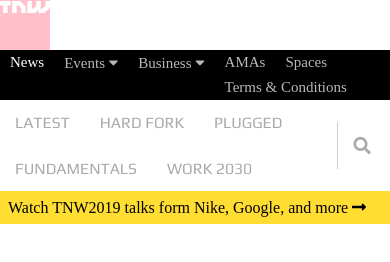
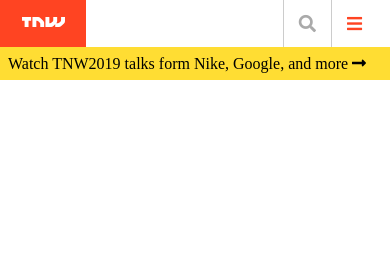
Before and after one commit to moudio/thenextweb_replica, a plain HTML site: page index.html in a window 390 px wide. Drawn offline with nearby package versions, Linux system fonts and the light colour scheme.

Commit message:
Adding media queries for the navigation

```diff
--- a/index.html
+++ b/index.html
@@ -12,6 +12,7 @@
 <body>
     <header>
 <nav>
+    <div class="nav-container">
     <div class="logo">
         <img src="images/tnw-logo.svg" alt="logo">
     </div>
@@ -49,14 +50,16 @@
                             </ul>
                         <ul class="nav-search">
                             <li><a href="#"><i class="fas fa-search"></i></a></li>
+                            <li><a href="#"><i class="fas fa-bars"></i></a></li>
                          </ul>
                 </div>
 
+            </div>
+        </div>
+
             <div class="yellow-div">
-                <p>Watch TNW2019 talks form Nike, Google, and more <i class="fas fa-long-arrow-alt-right"></i></p>
-            </div>
-    </div>
-
+                    <p>Watch TNW2019 talks form Nike, Google, and more <i class="fas fa-long-arrow-alt-right"></i></p>
+                </div>
 </nav>
     </header> <!--End of header-->
     <main>
--- a/styles.css
+++ b/styles.css
@@ -1,12 +1,22 @@
 nav {
     position: relative;
+    width: 100%;
 }
 
+/* nav::after {
+    content: "";
+    display: table;
+    clear: both;
+} */
+
+
+
 .logo {
-    background: pink;
-    height: 50px;
-    width: 50px;
+    display: none;
 }
+
+
+
 .black-top-nav {
     background-color: black;
     color: white;
@@ -26,6 +36,7 @@ nav li a {
     clear: both;
 }
 
+
 .black-top-nav li a {
     color: rgb(185, 185, 185);
 }
@@ -38,20 +49,30 @@ nav li a {
     color: white;
 }
 .nav-search {
-    width: 60px;
+    width: 120px;
     display: flex;
     align-items: center;
     justify-content: center;
 }
 
 .nav-search .fa-search,
+.nav-search .fa-bars,
 .nav-text li {
     padding: 15px;
 }
 
-.fa-search {
+
+
+.fa-search,
+.fa-bars {
     border-left: 1px solid rgb(204, 204, 204);
     font-size: 1.1em;
+}
+
+.fa-bars {
+    display: none;
+    color: #ff4422;
+
 }
 
 .nav-text {
@@ -101,6 +122,7 @@ color: black;
 
 .yellow-div {
     background-color: rgb(255, 221, 51);
+    clear: both;
 }
 
 .yellow-div p {
@@ -109,5 +131,57 @@ color: black;
 
 
 @media only screen and (max-width: 1025px){
+    .logo {
+        background-color: #ff4422;
+        width: 100px;
+        height: 73px;
+        display: flex;
+        align-items: center;
+        display: block;
+
+
+    }
+    .logo img {
+        width: 50%;
+        display: block;
+        margin: auto;
+        padding-top: 30px;
+    }
+
+    nav .nav-container {
+        display: flex;
+    }
+
+    .nav-content {
+        width: 90%;
+    }
+
 
 }
+
+
+@media only screen and (max-width: 775px){
+   nav .logo {
+        width: 100px;
+        height: 47px;
+    }
+
+    .logo img {
+        width: 50%;
+        padding-top: 17px;
+    }
+
+    .black-top-nav,
+    .main-nav .nav-text {
+        display: none;
+    }
+   .nav-search {
+       align-self: flex-end;
+   }
+   .main-nav {
+       justify-content: flex-end;
+   }
+    .fa-bars {
+        display: block;
+    }
+}
```
